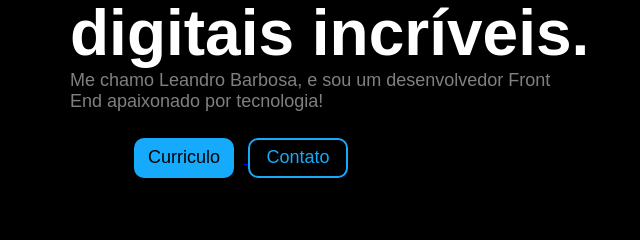
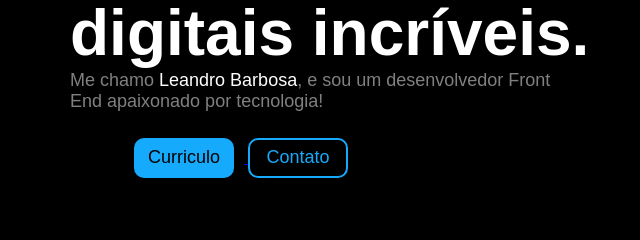
Before and after one commit to Leandro-XPG/Portif-lio-Oficial, a plain HTML site: page index.html in a window 1280 px wide. Shown: the part 386-626 px from the top of the page, 58-698 px from the left. Drawn offline with Linux system fonts and the light colour scheme; a web font is replaced by a local one.

Commit message:
ajuste pequeno de design

```diff
--- a/index.html
+++ b/index.html
@@ -23,7 +23,7 @@
     <!-- ====== SEÇÃO INICIAL / SOBRE MIM ====== -->
     <section class="inicio" id="inicio">
         <h1>Transformando idéias em <span>experiências</span> digitais incríveis.</h1>
-        <p>Me chamo Leandro Barbosa, e sou um desenvolvedor Front End apaixonado por tecnologia!</p>
+        <p>Me chamo <span>Leandro Barbosa</span>, e sou um desenvolvedor Front End apaixonado por tecnologia!</p>
 
         <!-- Botão para download do currículo -->
         <a href="arquivos/Curriculo_Leandro_Barbosa_Pereira.pdf" download>
--- a/style.css
+++ b/style.css
@@ -84,6 +84,8 @@ html{
     margin-left: 10%;
     max-width: 500px;
     color: gray;
+}.inicio p span{
+    color: white;
 }
 
 .inicio .curriculo{
```
